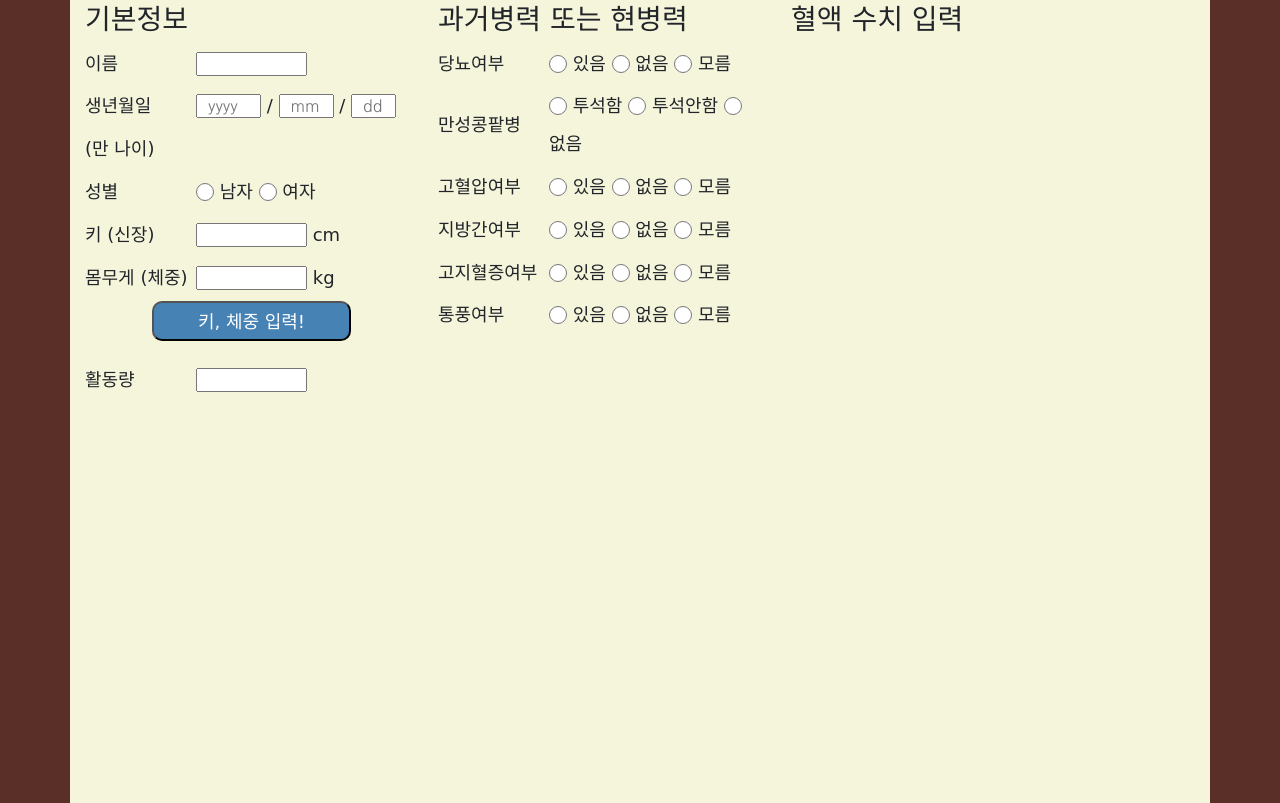
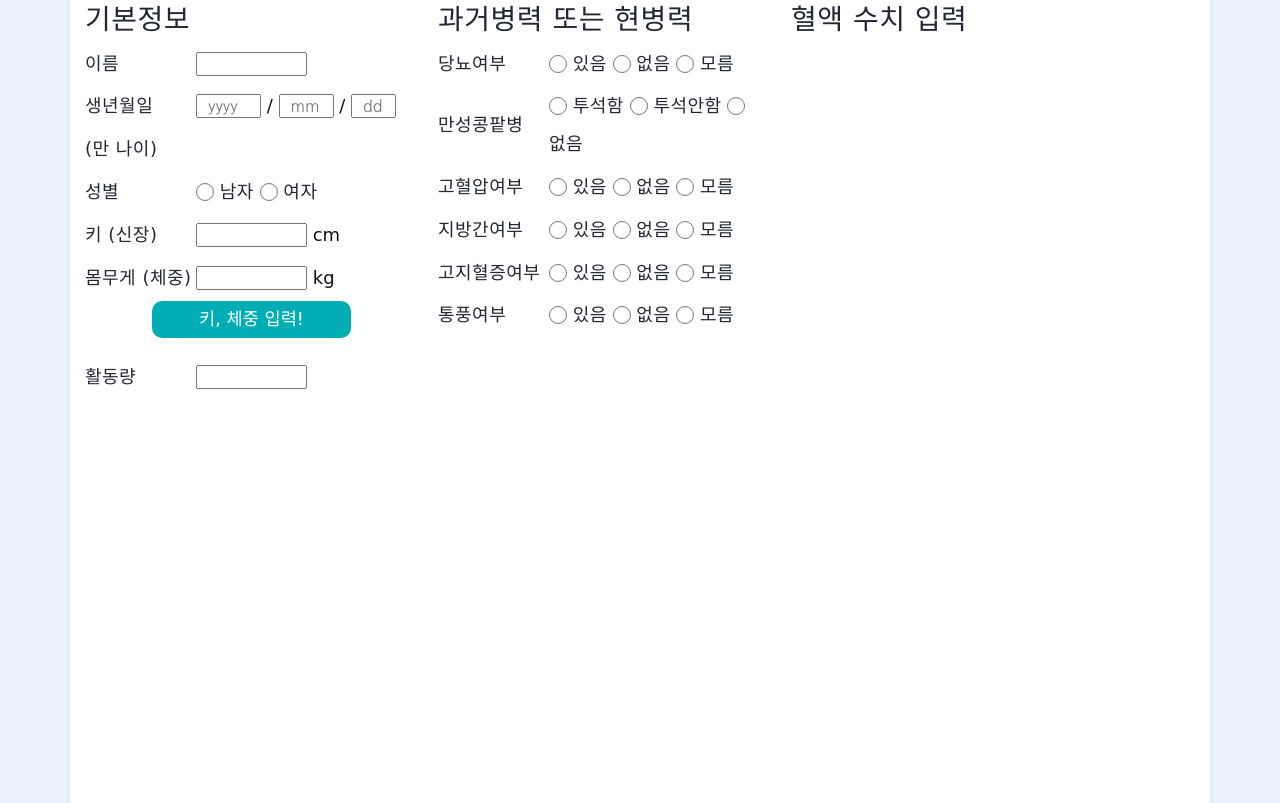
Before and after one commit to eat-wise/DietitianHelper, a plain HTML site: page DietDiagnosis.html in a window 1280 px wide. Shown: the part 137-940 px from the top of the page. Drawn offline with nearby package versions, Linux system fonts and the light colour scheme; a web font is replaced by a local one.

Commit message:
Update DietDiagnosis.css

```diff
--- a/DietDiagnosis.css
+++ b/DietDiagnosis.css
@@ -188,3 +188,63 @@ table {
 #ObesityState {
   font-weight: bold;
 }
+
+/* 추천 색상 팔레트 */
+:root {
+  --primary: #222831;      /* 진한 네이비 블랙 */
+  --secondary: #393E46;    /* 다크 그레이 */
+  --accent: #00ADB5;       /* 산뜻한 청록 */
+  --background: #E9F1FA;   /* 신뢰감 있는 옅은 블루 */
+  --surface: #FFFFFF;      /* 카드/폼 배경 - 화이트 */
+  --text: #111111;         /* 아주 진한 텍스트 */
+  --muted: #757575;        /* 보조 텍스트 */
+  --danger: #E53935;       /* 경고/리셋 버튼 등 */
+}
+
+/* 예시 적용 */
+body {
+  background: var(--background);
+  color: var(--text);
+  font-family: 'Nanum Gothic', sans-serif;
+}
+
+.container {
+  background: var(--surface);
+  box-shadow: 0 2px 5px rgba(34,40,49,0.08);
+}
+
+h1, h2, h3, label, .center {
+  color: var(--primary);
+  letter-spacing: 0.5px;
+}
+
+
+button {
+  background: var(--accent);
+  color: #fff;
+  border: none;
+  font-size: 1.1rem;
+  transition: background 0.2s;
+}
+
+button:hover, #resetPage:hover {
+  background: var(--danger);
+}
+
+.side {
+  background: var(--surface);
+  color: var(--primary);
+  border-radius: 12px;
+  padding: 16px;
+  box-sizing: border-box;
+}
+
+.resume {
+  background: var(--surface);
+  color: var(--primary);
+  border-radius: 12px;
+  padding: 16px;
+  margin-left: auto;
+  margin-right: auto;
+  box-sizing: border-box;
+}
```
